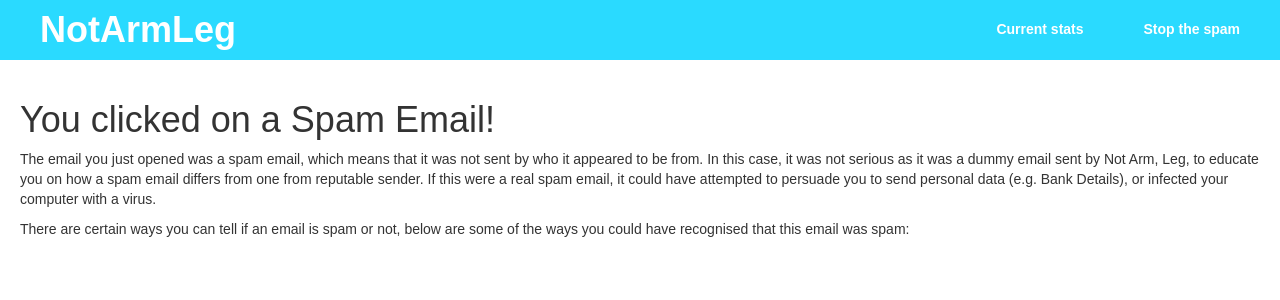
After one commit to wkelly1/notarmleg, a Flask app: template webserver/webserver/templates/telloffpage.html in a window 1280 px wide. The commit adds this page. Shown: the top 300 px of the page. Run offline with Flask 2, Linux system fonts and the light colour scheme; the template is opened without the code that fills it, so the values that code supplies are empty; parts of the project's set-up code (start-up, migrations or seed data) failed here and were passed over; some libraries are stand-ins or nearby versions.

Commit message:
Features have now been added to the telloffpage

```diff
--- /dev/null
+++ b/webserver/webserver/static/javascript/GuidanceSwitches.js
@@ -0,0 +1,18 @@
+function runOnLoad() {
+	var mailURL = decodeURIComponent(window.location.href);
+	mailURL = mailURL.substring(mailURL.indexOf("?")+1, mailURL.length);
+	console.log(mailURL);
+	var request = new XMLHttpRequest();
+	request.open('GET', mailURL+"features.json");
+	request.responseType = 'text';
+	request.onload = function() {
+		appendFeatures(request.response);
+	};
+	request.send();
+	document.body.append("test");
+}
+
+
+function appendFeatures(featuresJSON) {
+	document.body.append(featuresJSON);
+}
--- /dev/null
+++ b/webserver/webserver/templates/telloffpage.html
@@ -0,0 +1,27 @@
+{% extends "template.html" %}
+
+{% block body %}
+
+<head>
+	<script src = "{{ url_for('static',filename='javascript/GuidanceSwitches.js') }}"></script>
+</head>
+
+<div onload = "runOnLoad()" style="padding: 20px;">
+	<h1>You clicked on a Spam Email!</h1>
+	<p>
+	The email you just opened was a spam email, which means that it was not sent by who it appeared to be from.
+	In this case, it was not serious as it was a dummy email sent by Not Arm, Leg, to educate you on how a spam email differs from one from reputable sender.
+	If this were a real spam email, it could have attempted to persuade you to send personal data (e.g. Bank Details), or infected your computer with a virus.
+	</p>
+
+	<p>
+	There are certain ways you can tell if an email is spam or not, below are some of the ways you could have recognised that this email was spam:
+	</p>
+
+    {% for i in features %}
+        <h3>{{ i[0] }}</h3>
+        <p>{{ i[1] }}</p>
+    {% endfor %}
+</div>
+
+{% endblock %}
--- a/webserver/webserver/templates/template.html
+++ b/webserver/webserver/templates/template.html
@@ -9,14 +9,18 @@
 <body>
 
 
-
-<div style="padding: 10px; width: 100%; height: auto; background-color: #2ADAFF; color: white; justify-content: space-between;"
+<div style="padding: 10px 40px; width: 100%; height: auto; background-color: #2ADAFF; color: white; justify-content: space-between;"
      class="flex-container">
     <div class="flex-container" style="flex-direction: column; justify-content: center;">
-        <a href="{{ url_for("index") }}"><h1 style="margin: 0; padding: 0;">NotArmLeg</h1></a>
+        <a href="{{ url_for("index") }}"><h1 style="font-weight: bold; margin: 0; padding: 0;">NotArmLeg</h1></a>
     </div>
-    <div class="flex-container" style="flex-direction: column; justify-content: center;">
-        <a href="{{ url_for("unsubscribe") }}"><h5 style="margin: 0; padding: 0;">Stop the spam</h5></a>
+    <div class="flex-container">
+        <div class="flex-container" style="flex-direction: column; justify-content: center;">
+            <a href=""><h5 style="font-weight: bold; margin: 0; padding: 0;">Current stats</h5></a>
+        </div>
+        <div class="flex-container" style="margin-left: 60px; flex-direction: column; justify-content: center;">
+            <a href="{{ url_for("unsubscribe") }}"><h5 style="font-weight: bold; margin: 0; padding: 0;">Stop the spam</h5></a>
+        </div>
     </div>
 </div>
 
```
Also changed, not shown: webserver/webserver/__init__.py (+30 -0 lines), webserver/webserver/databaseConnection.py (+8 -4 lines), webserver/webserver/templates/telloffpagewithoutmail.html (added, +11 -0 lines).
